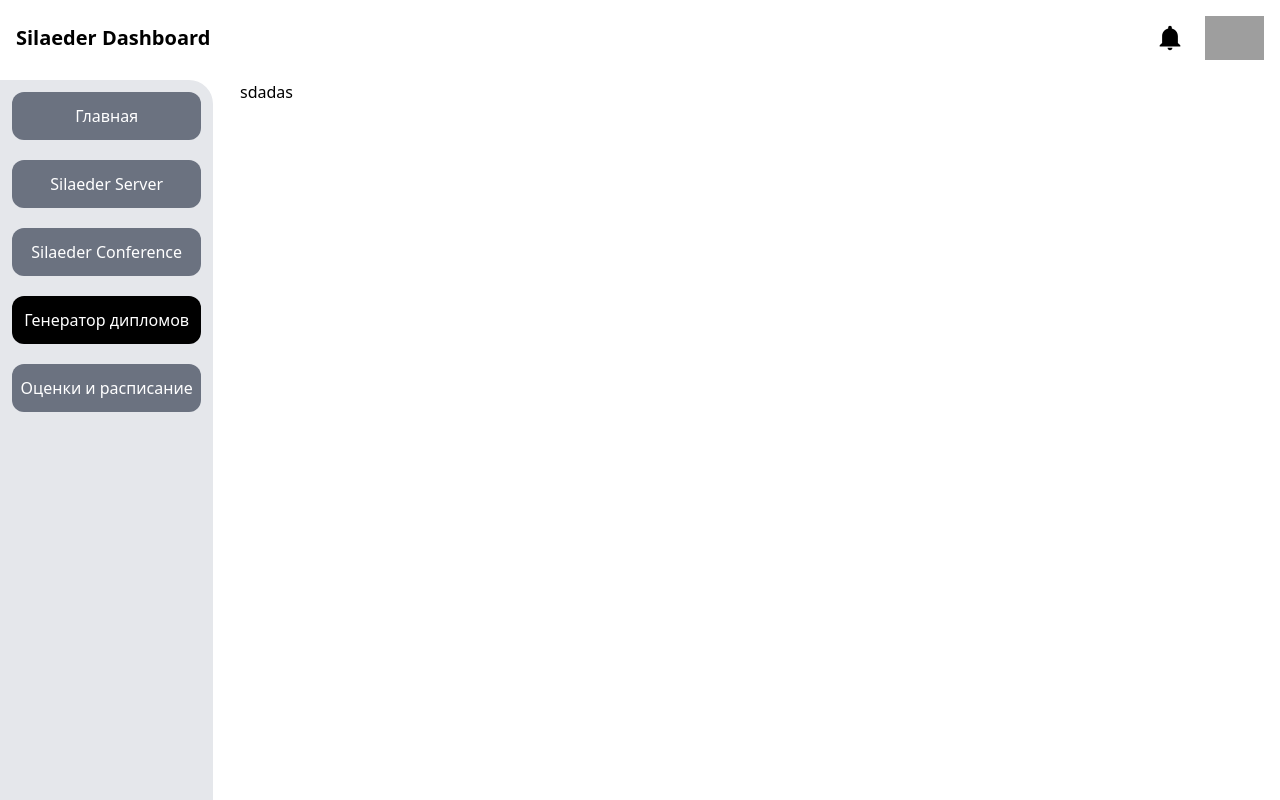
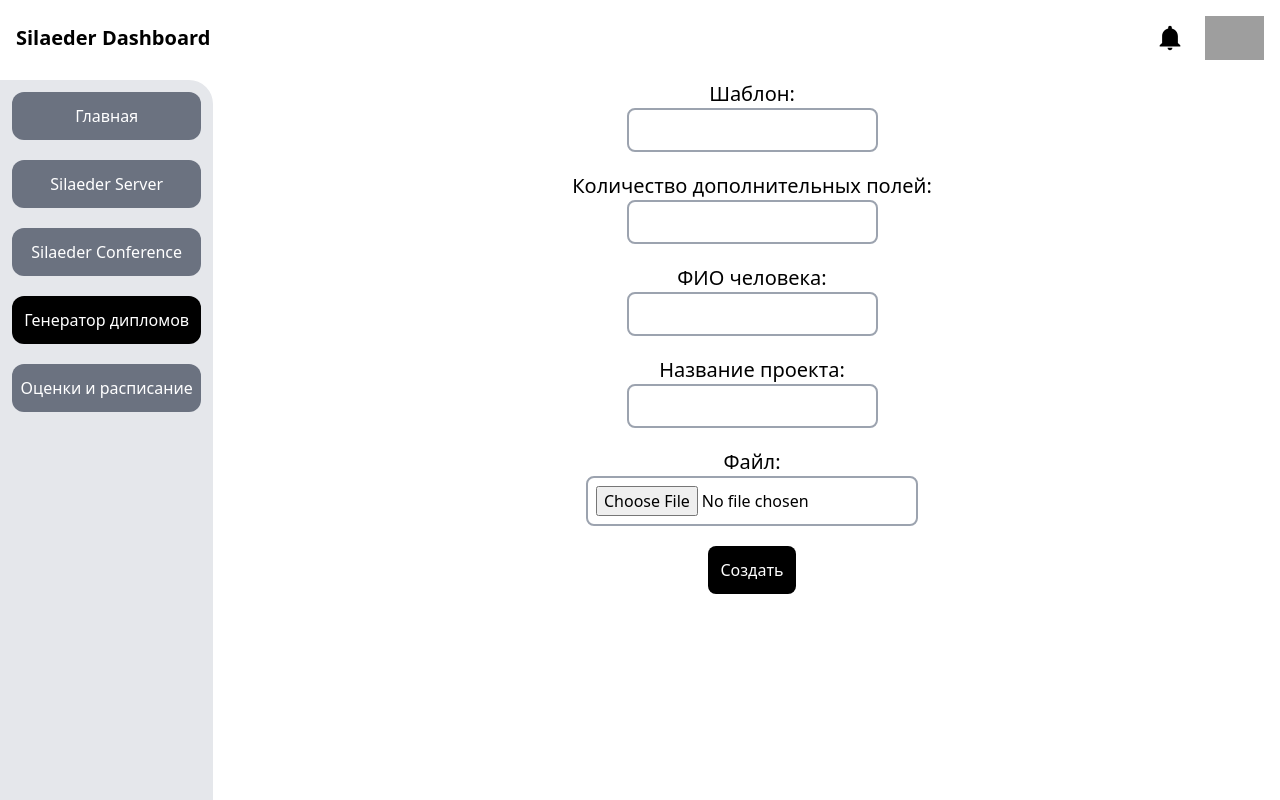
Before and after one commit to silaedr-info/silaederdashboard-react, a React (Create React App) app: page / in a window 1280 px wide. Both pictures are taken after a click on the button "Генератор дипломов". Built offline with nearby package versions, Linux system fonts and the light colour scheme; no server answers; grey boxes are pictures that could not be loaded.

Commit message:
added form

```diff
--- a/src/AutoDiploma.jsx
+++ b/src/AutoDiploma.jsx
@@ -1,7 +1,21 @@
+import { useState } from "react"
+import { Input, ButtonSubmit } from "./Components"
+
 function AutoDiploma(props) {
+    const [isCsv, setIsCsv] = useState(false)
+
     return (
         <div className={props.className + " ml-3"}>
-            <h1>sdadas</h1>
+            <form action="/api/upload" className="flex flex-col items-center">
+                <span className="text-xl font-light">Шаблон: </span> <Input type="text" name="template" className="block mb-5" />
+                <span className="text-xl font-light">Количество дополнительных полей: </span> <Input type="number" name="have_project" className="block mb-5" />
+                <span className="text-xl font-light">ФИО человека: </span> <Input type="text" name="name" className="block mb-5" />
+                <span className="text-xl font-light">Название проекта: </span> <Input type="text" name="project" className="block mb-5" />
+
+                <span className="text-xl font-light">Файл: </span> <Input type="file" className="block mb-5" />
+
+                <ButtonSubmit text="Создать" />
+            </form>
         </div>
     )
 }
--- a/src/Components.jsx
+++ b/src/Components.jsx
@@ -1,6 +1,12 @@
 function Button(props) {
     return (
         <button onClick={props.onClick} className={props.className + ' p-3 rounded-lg text-white hover:bg-gray-800 bg-black transition-all duration-500 ease-in-out transform hover:-translate-y-1 hover:shadow-2xl dark:bg-gray-300 dark:text-black dark:hover:bg-white dark:hover:shadow-gray-700'}>{props.text}</button>
+    )
+}
+
+function ButtonSubmit(props) {
+    return (
+        <button onClick={props.onClick} type="submit" className={props.className + ' p-3 rounded-lg text-white hover:bg-gray-800 bg-black transition-all duration-500 ease-in-out transform hover:-translate-y-1 hover:shadow-2xl dark:bg-gray-300 dark:text-black dark:hover:bg-white dark:hover:shadow-gray-700'}>{props.text}</button>
     )
 }
 
@@ -87,4 +93,16 @@ function CardListItem(props) {
     )
 }
 
-export { Button, Link, Card, CardCustom, ButtonSimple, SideBar, SideBarLink, CardList, CardListItem }
+function Input(props) {
+    return (
+        <input type={props.type} className={props.className + " border-solid border-gray-400 hover:border-gray-600 focus:border-gray-600 outline-none border-2 rounded-lg p-2 transition-all ease-in-out duration-300 focus:shadow-lg"} name={props.name} />
+    )
+}
+
+function InputFile(props) {
+    return (
+        <input type="file" className={props.className + " "} />
+    )
+}
+
+export { Button, Link, Card, CardCustom, ButtonSimple, SideBar, SideBarLink, CardList, CardListItem, Input, ButtonSubmit, InputFile }
```
